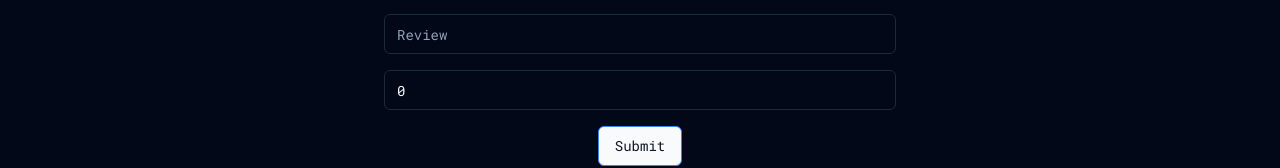
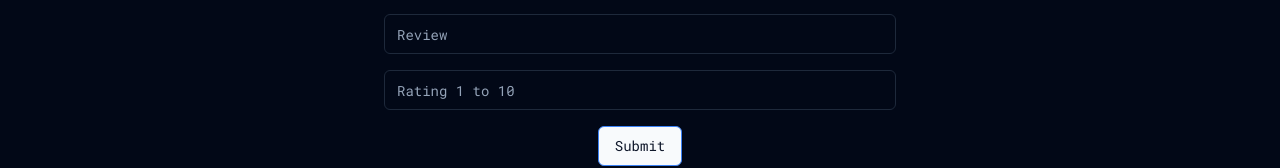
Before and after one commit to umarxd/review-things, a Next.js app: page /review/create in a window 1280 px wide. Shown: the part 146-314 px from the top of the page. Built offline with nearby package versions, Linux system fonts and the light colour scheme; no server answers.

Commit message:
[fix] small change

```diff
--- a/src/app/review/create/page.tsx
+++ b/src/app/review/create/page.tsx
@@ -25,9 +25,6 @@ const CreateReview = () => {
     setError,
     formState: { errors, isSubmitting, isSubmitSuccessful },
   } = useForm<FormFields>({
-    defaultValues: {
-      rating: 0,
-    },
     resolver: zodResolver(schema),
   });
 
@@ -75,6 +72,7 @@ const CreateReview = () => {
           setValueAs: (value) => parseInt(value),
         })}
         type="text"
+        placeholder="Rating 1 to 10"
       />
       {errors.rating && (
         <div className="text-red-500">{errors.rating.message}</div>
```
